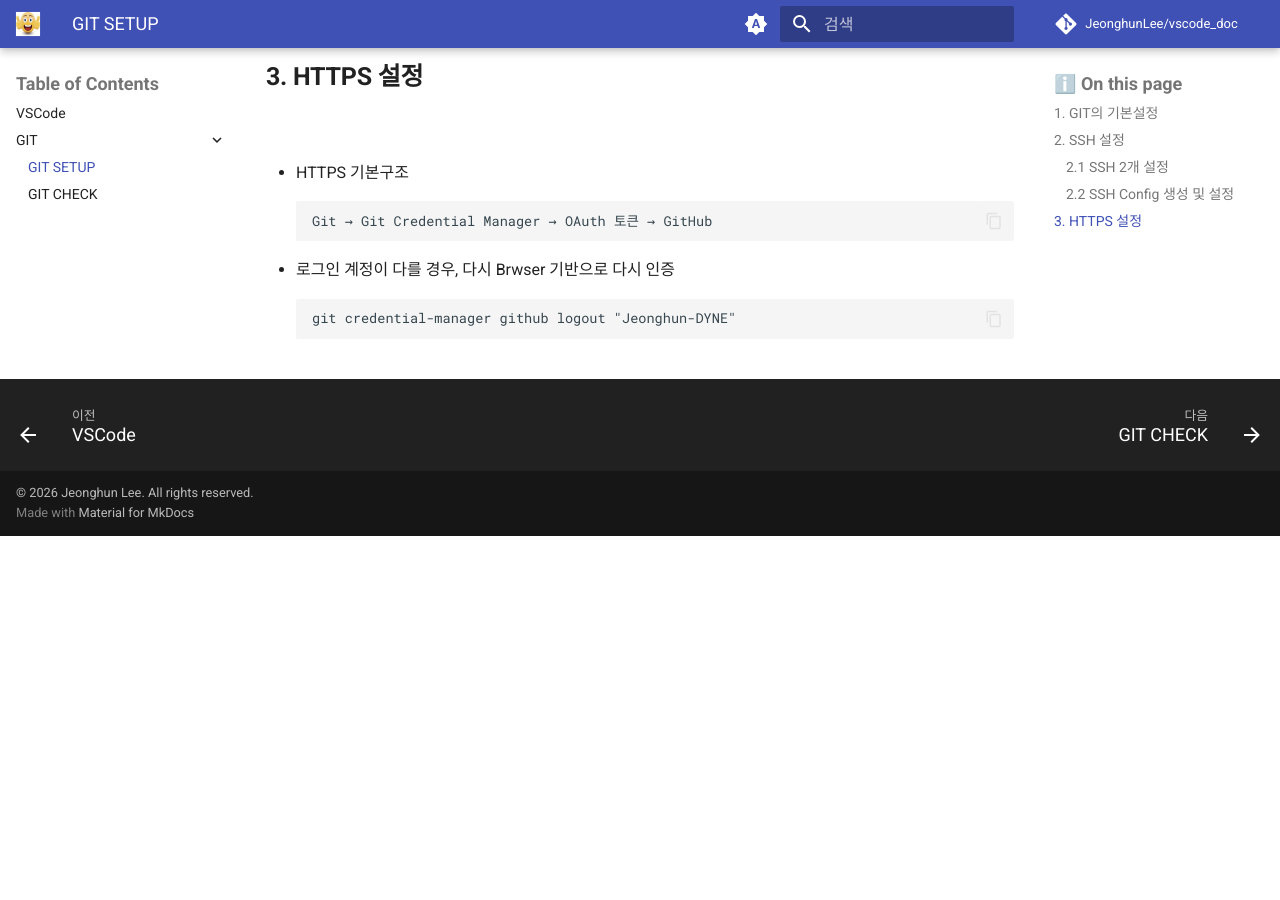
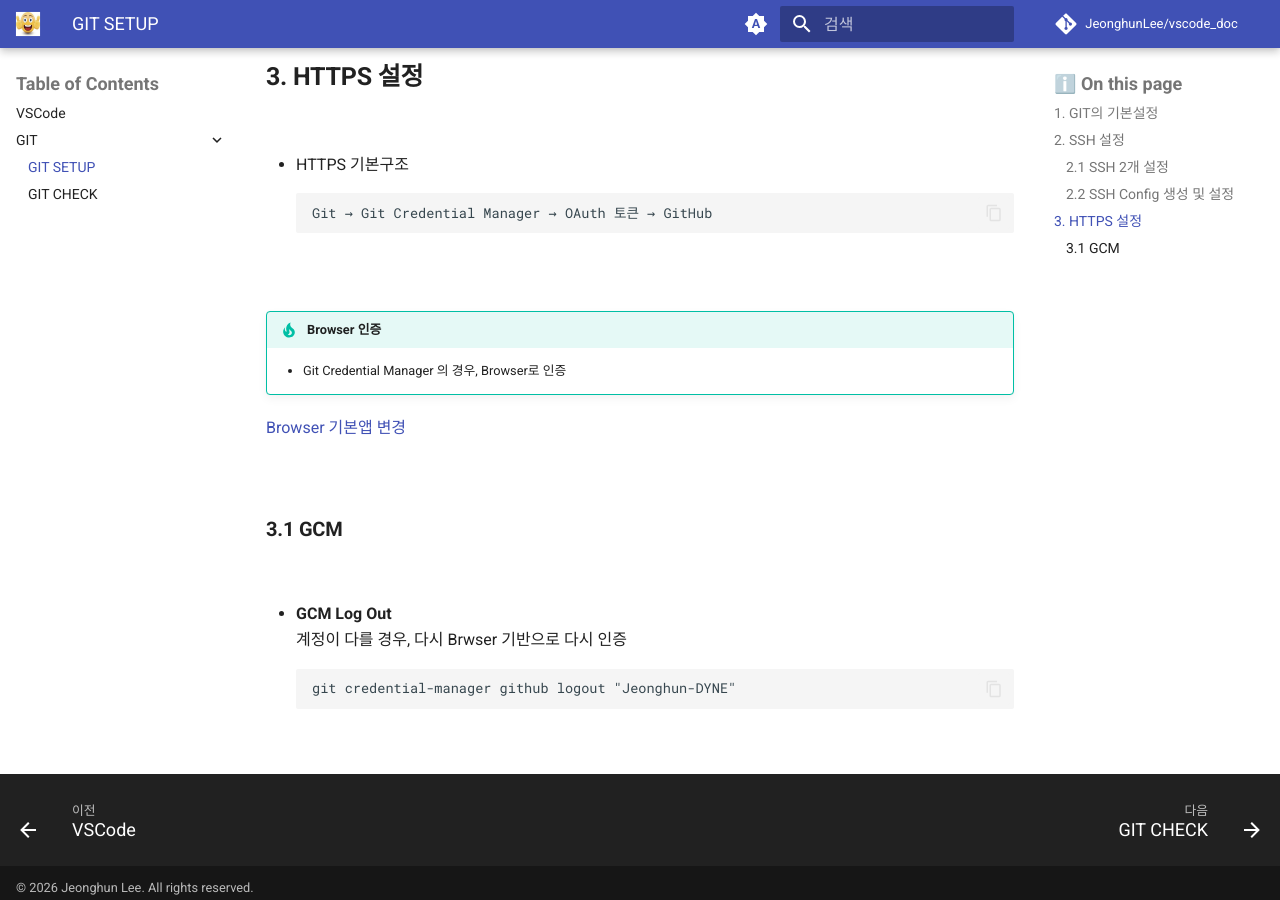
Before and after one commit to JeonghunLee/vscode_doc, an MkDocs documentation site: the page built from docs/git_management.md, in a window 1280 px wide and 900 px high, scrolled down 2757 px. Built offline with MkDocs 1.6.1 and Material for MkDocs 9.7.7, drawn with Linux system fonts in a browser that asks for light colours; comment, search, counter and statistics services are not loaded; before the commit the page ends 3293 px from its top, so only the background shows below that.

Commit message:
Update Git management documentation with Browser authentication tips and GCM logout instructions

````diff
--- a/docs/git_management.md
+++ b/docs/git_management.md
@@ -127,8 +127,22 @@ git config --local core.sshCommand "C:/Windows/System32/OpenSSH/ssh.exe -F C:/Us
 Git → Git Credential Manager → OAuth 토큰 → GitHub
 ```
 
-* 로그인
+<br/>
+
+!!! tip "Browser 인증"
+    - Git Credential Manager 의 경우, Browser로 인증
+
+[Browser 기본앱 변경](./index.md#2vscode-browser)
+
+<br/>
+
+### 3.1 GCM
+
+<br/>
+
+* **GCM Log Out**
 계정이 다를 경우, 다시 Brwser 기반으로 다시 인증
 ```
 git credential-manager github logout "Jeonghun-DYNE"
 ```
+<br/>
````
Also changed, not shown: docs/index.md (+22 -6 lines).
